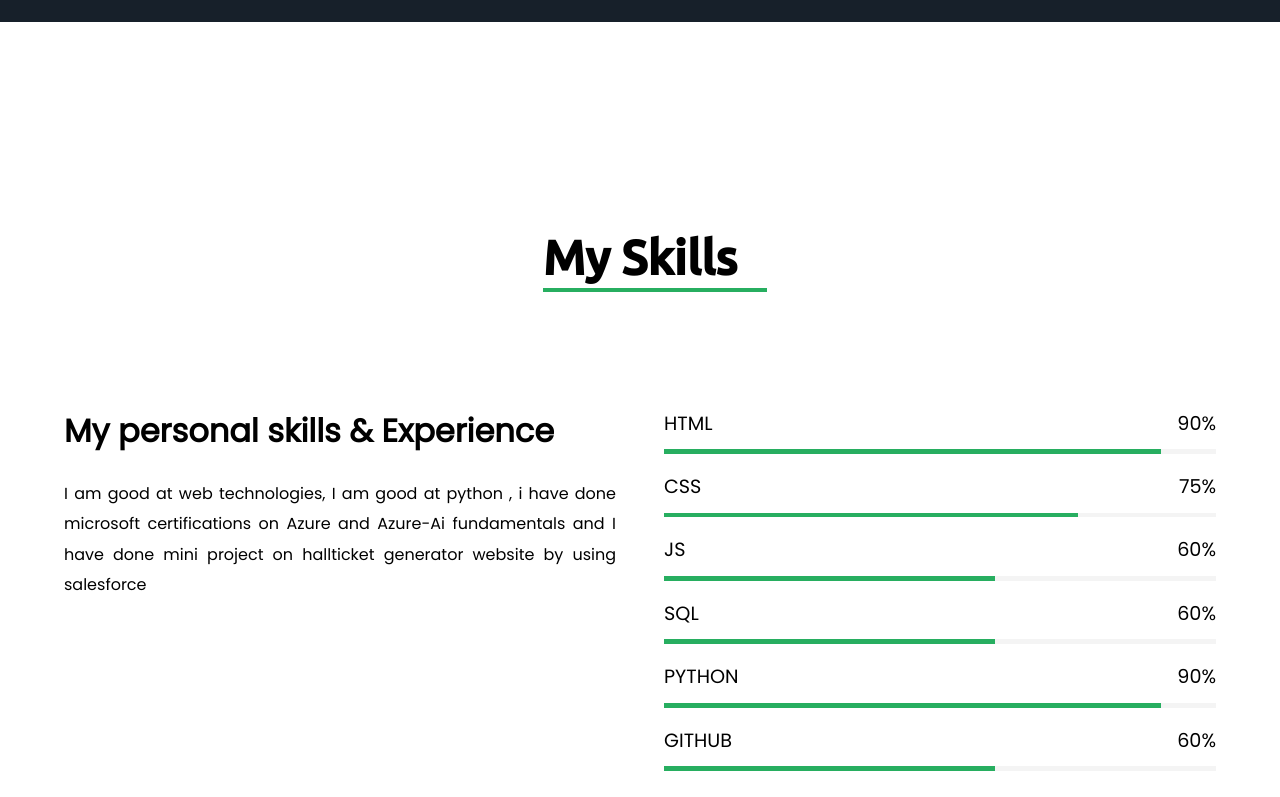
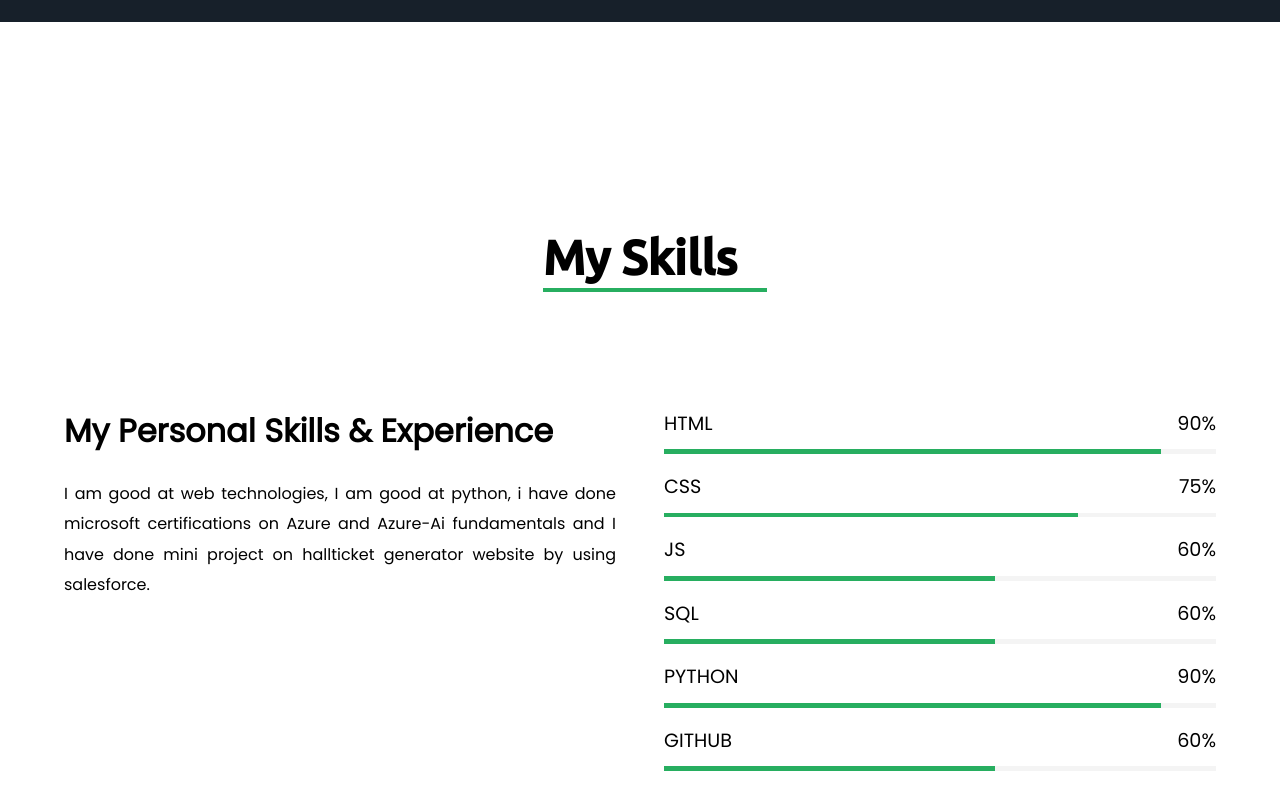
Before and after one commit to chandreshsunny/my-portfolio, a plain HTML site: page index.html in a window 1280 px wide. Shown: the part 2643-3440 px from the top of the page. Drawn offline with nearby package versions, Linux system fonts and the light colour scheme.

Commit message:
removed unwanted spaces

```diff
--- a/index.html
+++ b/index.html
@@ -66,7 +66,7 @@
             <div class="content_section">
                 <div class="about_normal_txt">
                     <h2>I'm  Chandresh Bonthala</h2><!--About-->
-                    <p>Currently i am pursuing btech in the field of CSE. I am interested to learn new things.I really enjoy creating webpages. And i am good at Python.My friends think about me i am hardworking person. And my mother thinks i am good and honest person</p>
+                    <p>Currently i am pursuing btech in the field of CSE. I am interested to learn new things. I really enjoy creating webpages. And i am good at Python. My friends think about me i am hardworking person. And my mother thinks i am good and honest person</p>
                 </div>
                 <a href="./certificates/Resume.pdf"><button>Download resume</button></a>
             </div>
@@ -112,8 +112,8 @@
         <h2 class="title">My Skills</h2>
         <div class="skills_container">
             <div class="skill_content">
-             <h2>My personal skills & Experience</h2>
-                <p>I am good at web technologies, I am good at python , i have done microsoft certifications on Azure and Azure-Ai fundamentals and I have done mini project on hallticket generator website by using salesforce
+             <h2>My Personal Skills & Experience</h2>
+                <p>I am good at web technologies, I am good at python, i have done microsoft certifications on Azure and Azure-Ai fundamentals and I have done mini project on hallticket generator website by using salesforce.
                 </p> </div>
             <div class="skills_progress">
                 <div class="progress">
```
